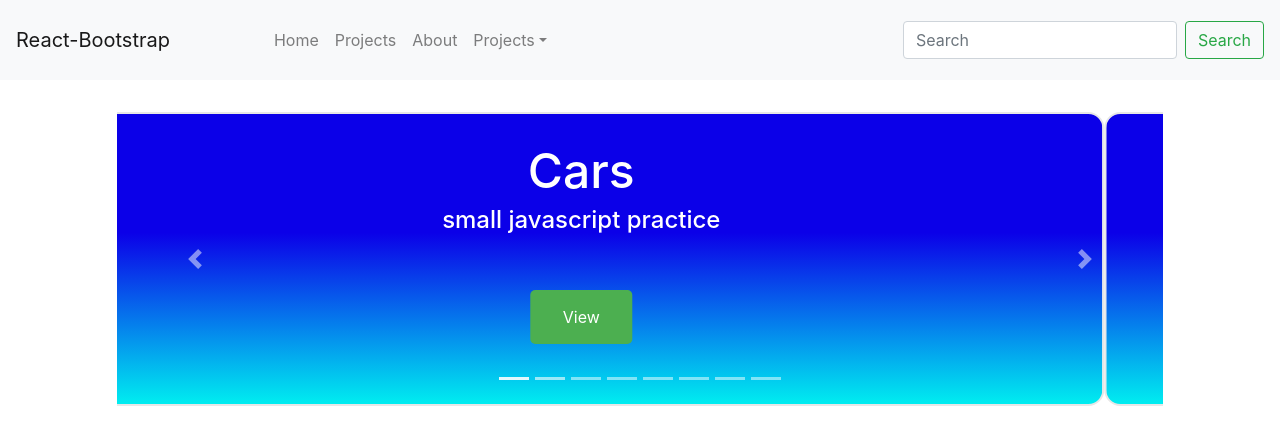
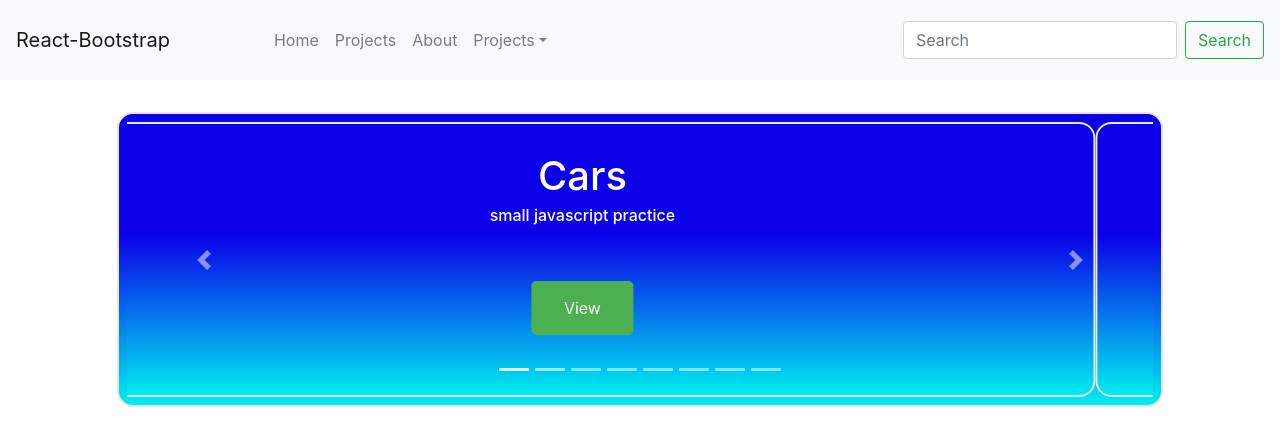
Before and after one commit to Fredrik93/react_tutorial, a React (Create React App) app: page /projects in a window 1280 px wide. Shown: the top 446 px of the page. Built offline with nearby package versions, Linux system fonts and the light colour scheme; no server answers.

Commit message:
update style

```diff
--- a/src/Components/Cards/Card.js
+++ b/src/Components/Cards/Card.js
@@ -33,8 +33,8 @@ function CustomizedCard(props) {
     return (<div >
         <Card style={cardStyle} >
             <Card.Body>
-                <Card.Title style={{ fontSize: "6vh" }}>{props.title}</Card.Title>
-                <Card.Subtitle style={{ fontSize: "3vh" }}>{props.subtitle}</Card.Subtitle>
+                <Card.Title style={{ fontSize: "5vh" }}>{props.title}</Card.Title>
+                <Card.Subtitle style={{ fontSize: "2vh" }}>{props.subtitle}</Card.Subtitle>
                 <Card.Text> {props.sampleText}</Card.Text>
                 <Card.Link style={stylingBtn} href={props.href}>{props.linkName} </Card.Link>
             </Card.Body>
--- a/src/Components/Cards/Carousel.js
+++ b/src/Components/Cards/Carousel.js
@@ -4,7 +4,15 @@ import Carousel from 'react-bootstrap/Carousel'
 import { Container } from 'react-bootstrap'
 function ProjectsCarousel() {
     const cardsStyling = {
-        margin: "4vh"
+        margin: "4vh",
+        border: "2px solid #e7e7e7",
+        borderRadius: "2vh",
+        padding: ".5rem",
+        background: "linear-gradient(0deg, rgba(0,237,240,1) 0%, rgba(11,0,232,1) 59%)",
+        justifyContent: "center",
+        color: "white",
+        display: "flex",
+        textAlign: "center",
     }
     return (
         <Container>
--- a/src/Components/Cards/Projects.js
+++ b/src/Components/Cards/Projects.js
@@ -1,11 +1,15 @@
-import React from 'react'
+import React, { Fragment } from 'react'
 import Projects from './Carousel'
-
+import CustomCard from './Card'
 import "react-responsive-carousel/lib/styles/carousel.min.css"; // requires a loader
+import { Card } from 'react-bootstrap';
 function List() {
 
     return (
-        <Projects />
+        <Fragment>
+            <Projects />
+
+        </Fragment>
     )
 }
 export default List
```
